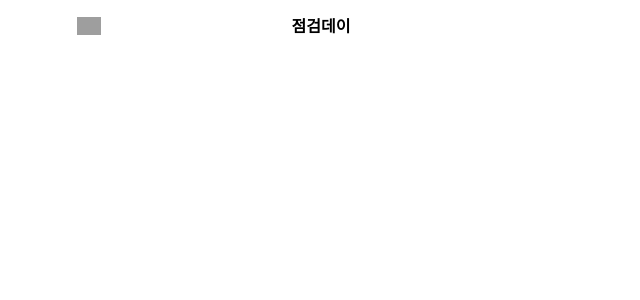
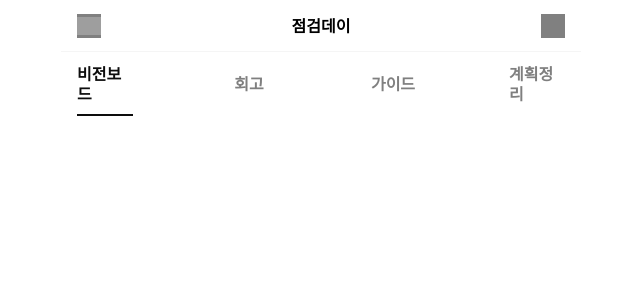
Before and after one commit to sephinek/mvp_project, a React (Vite) app: page /reflection in a window 1280 px wide. Shown: the top 300 px of the page, without its empty margins (319-959 px from the left). Built offline with nearby package versions, Linux system fonts and the light colour scheme; grey boxes are pictures that could not be loaded; a web font is replaced by a local one.

Commit message:
점검데이 탭 생성

```diff
--- /dev/null
+++ b/src/components/atoms/ReflectionTab/index.jsx
@@ -0,0 +1,38 @@
+import { useState } from 'react';
+import styles from './index.module.css';
+
+const ReflectionTab = ({ children, ...rest }) => {
+  const [activeTab, setActiveTab] = useState(0); // 활성화된 탭 상태
+
+  // 탭 이름 배열
+  const tabNames = ['비전보드', '회고', '가이드', '계획정리'];
+
+  // 탭 클릭 시 활성화된 탭 변경
+  const handleTabClick = (index) => {
+    setActiveTab(index);
+  };
+
+  return (
+    <div {...rest} className={styles.tabContainer}>
+      <ul className={styles.tab}>
+        {tabNames.map((tabName, index) => (
+          <li
+            key={index}
+            className={activeTab === index ? styles.activeTab : ''} // 선택된 탭에 activeTab 클래스 적용
+            onClick={() => handleTabClick(index)} // 클릭 시 활성화된 탭 상태 변경
+          >
+            <div
+              className={`${styles.tabName} ${activeTab === index ? styles.activeTabName : ''}`}
+            >
+              {tabName}
+            </div>
+            <span className={activeTab === index ? styles.activeSpan : ''}></span> {/* 선택된 탭에만 활성화된 밑줄 표시 */}
+          </li>
+        ))}
+      </ul>
+      {children}
+    </div>
+  );
+};
+
+export default ReflectionTab;
--- /dev/null
+++ b/src/components/atoms/ReflectionTab/index.module.css
@@ -0,0 +1,42 @@
+.tabContainer {
+    width: 100%;
+    height: 50px;
+    padding: 2px 16px;
+}
+.tab {
+    display: flex;
+    justify-content: space-between;
+    align-items: center;
+}
+.tab > li{
+    width: 56px;
+    display: flex;
+    flex-direction: column;
+    align-items: center;
+}
+.tabName{
+    padding: 10px 0;
+    font-size: var(--font-size-lg);
+    font-weight: var(--font-weight-semibold);
+    line-height: 20px;
+    color: var(--color-grey-500);
+    transition: color 0.3s ease-in;
+}
+.tab > li > span{
+    display: block;
+    width: 100%;
+    height: 2px;
+    background-color: transparent;
+    transition: background-color 0.3s ease-in;
+}
+
+/* active 상태 */
+.activeTabName {
+    color: var(--color-grey-900); /* 활성화된 탭 색상 */
+}
+.activeSpan {
+    background-color: var(--color-grey-900) !important;
+}
+.activeTab {
+    font-weight: lighter;
+  }
--- a/src/components/atoms/ReflectionTopBar/index.module.css
+++ b/src/components/atoms/ReflectionTopBar/index.module.css
@@ -6,6 +6,7 @@
     justify-content: space-between;
     align-items: center;
     padding: 0 16px;
+    border-bottom: 1px solid var(--color-grey-10);
 }
 .topBar > div {
     width: 24px;
@@ -13,6 +14,9 @@
     background-size: 100% auto;
     background-repeat: no-repeat;
     background-position: center;
+
+    /*삭제하고 아이콘이 보여야함*/
+    background-color: gray;
 }
 .iconLeft {
     background-image: url(../../../assets/icons/humble/BottomNav-icon01.svg);
--- a/src/pages/Reflection/index.jsx
+++ b/src/pages/Reflection/index.jsx
@@ -1,3 +1,4 @@
+import ReflectionTab from '../../components/atoms/ReflectionTab';
 import ReflectionTopBar from '../../components/atoms/ReflectionTopBar';
 import useNavigationPage from '../../hooks/useNavigationPage';
 
@@ -8,6 +9,7 @@ export default function Reflection() {
     <>
       <div>
         <ReflectionTopBar>점검데이</ReflectionTopBar>
+        <ReflectionTab></ReflectionTab>
       </div>
     </>
   );
```
